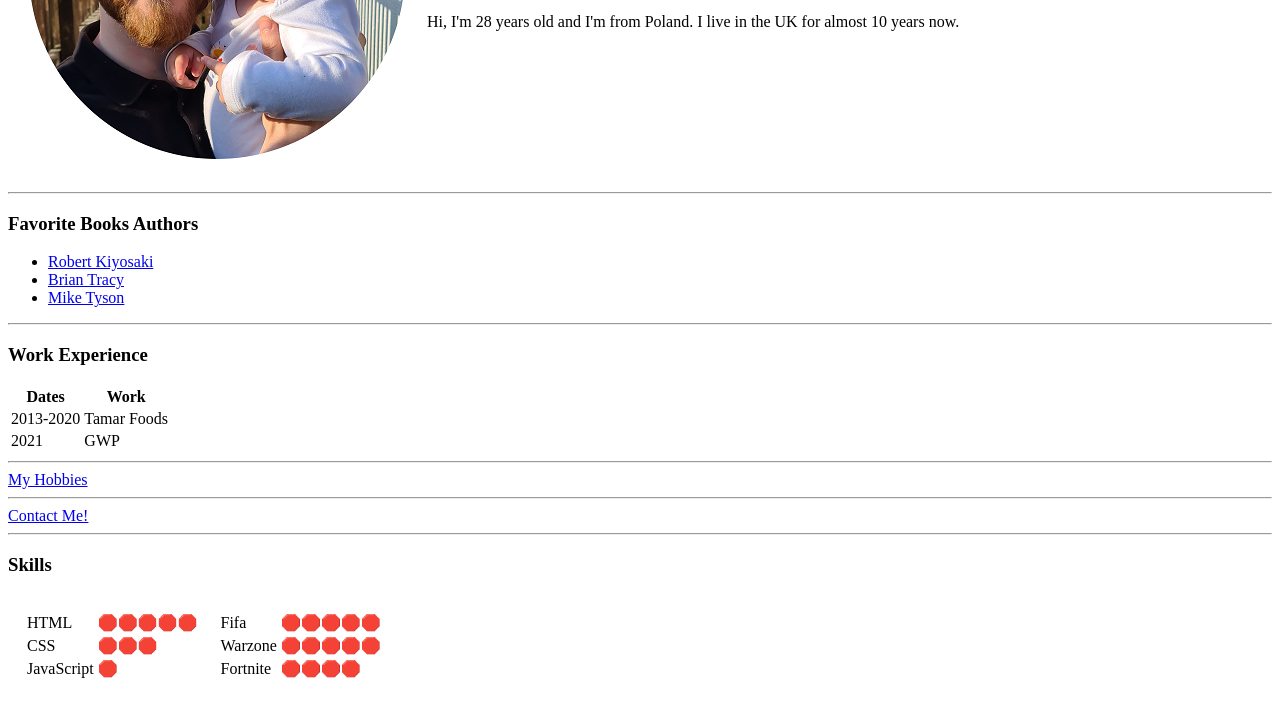
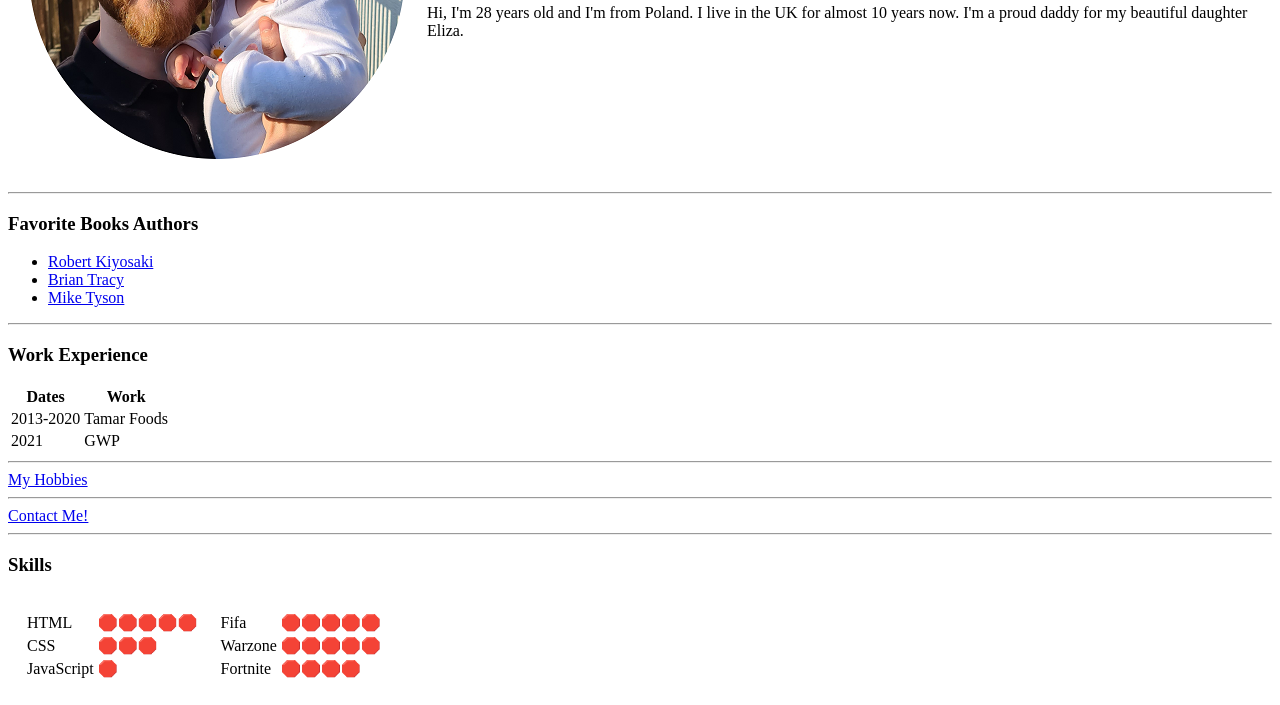
Before and after one commit to Piahuu/cv, a plain HTML site: page index.html in a window 1280 px wide. Shown: the part 246-951 px from the top of the page. Drawn offline with Linux system fonts and the light colour scheme.

Commit message:
Update index.html

```diff
--- a/index.html
+++ b/index.html
@@ -14,7 +14,7 @@
         <h1>Piotr Piaskowski</h1>
         <p><em>Future <strong><a href="https://bootcamp.learn.utoronto.ca/blog/what-is-a-full-stack-developer/#:~:text=Full%20stack%20technology%20refers%20to,can%20see%20and%20interact%20with.">Full Stack Developer</a></strong></em></p>
         <p>
-          Hi, I'm 28 years old and I'm from Poland. I live in the UK for almost 10 years now.
+          Hi, I'm 28 years old and I'm from Poland. I live in the UK for almost 10 years now. I'm a proud daddy for my beautiful daughter Eliza.
         </p>
       </td>
     </tr>
```
